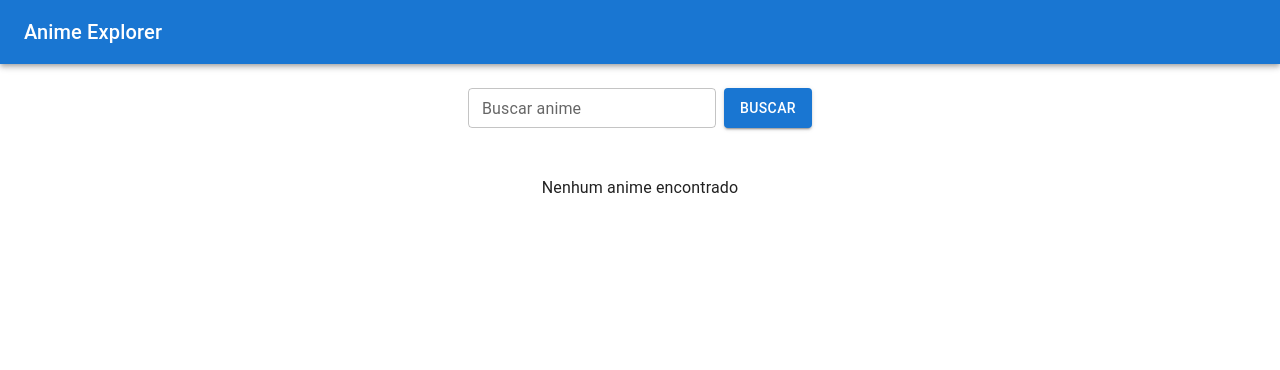
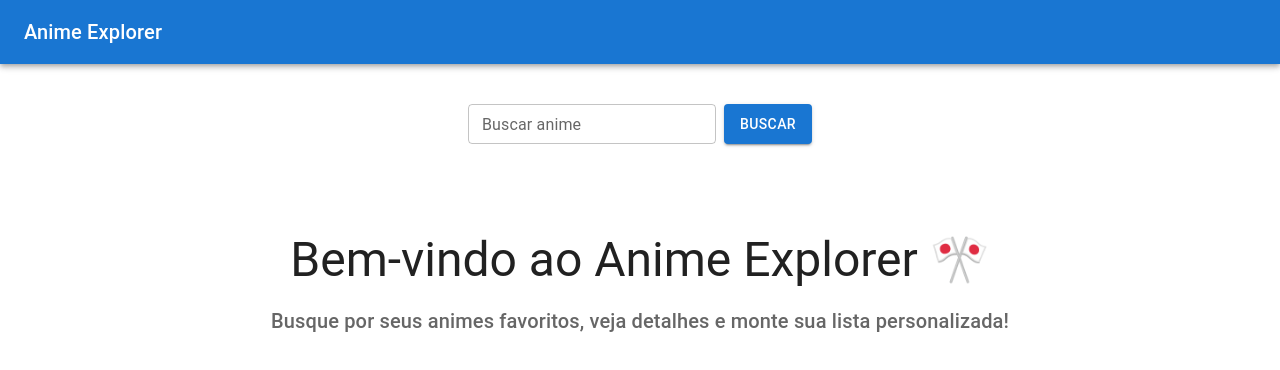
Before and after one commit to guievbs/anime-explorer, a React (Vite) app in the folder anime-explorer/: page / in a window 1280 px wide. Shown: the top 370 px of the page. Built offline with nearby package versions, Linux system fonts and the light colour scheme; some icons are missing.

Commit message:
feat: adicionar animações de boas-vindas e ajustar layout do cabeçalho

```diff
--- a/anime-explorer/package.json
+++ b/anime-explorer/package.json
@@ -14,6 +14,7 @@
     "@emotion/styled": "^11.14.1",
     "@mui/icons-material": "^7.3.2",
     "@mui/material": "^7.3.2",
+    "framer-motion": "^12.23.22",
     "react": "^19.1.1",
     "react-dom": "^19.1.1"
   },
--- a/anime-explorer/src/components/App.jsx
+++ b/anime-explorer/src/components/App.jsx
@@ -6,7 +6,9 @@ import { useContext } from "react";
 import { AppContext } from "../contexts/AppProvider";
 import Container from "@mui/material/Container";
 import Box from "@mui/material/Box";
+import Typography from "@mui/material/Typography";
 import { ThemeProvider, createTheme, CssBaseline } from "@mui/material";
+import { motion } from "framer-motion";
 
 export function App() {
   const { state } = useContext(AppContext);
@@ -29,14 +31,33 @@ export function App() {
             display: "flex",
             flexDirection: "column",
             alignItems: "center",
-            mt: 3,
+            mt: 5,
             mb: 3,
-            gap: 2,
+            gap: 3,
           }}
         >
           <SearchBar />
           {state.error && <ErrorBanner message={state.error} />}
-          <AnimeList />
+
+          {/* Página inicial de boas-vindas */}
+          {!state.query ? (
+            <motion.div
+              initial={{ opacity: 0, y: 40 }}
+              animate={{ opacity: 1, y: 0 }}
+              transition={{ duration: 0.6 }}
+              style={{ textAlign: "center", marginTop: "3rem" }}
+            >
+              <Typography variant="h3" gutterBottom>
+                Bem-vindo ao Anime Explorer 🎌
+              </Typography>
+              <Typography variant="h6" color="text.secondary">
+                Busque por seus animes favoritos, veja detalhes e monte sua
+                lista personalizada!
+              </Typography>
+            </motion.div>
+          ) : (
+            <AnimeList />
+          )}
         </Box>
       </Container>
     </ThemeProvider>
--- a/anime-explorer/src/components/Header.jsx
+++ b/anime-explorer/src/components/Header.jsx
@@ -45,7 +45,16 @@ export function Header() {
         anchor="right"
         open={open}
         onClose={() => setOpen(false)}
-        slotProps={{ paper: { sx: { width: { xs: "80%", sm: "400px" } } } }}
+        PaperProps={{
+          sx: {
+            width: {
+              xs: "100%", // celular ocupa toda tela
+              sm: "100%", // tablet pequeno também
+              md: "70%",  // médio ocupa 70%
+              lg: "50%",  // desktop ocupa metade
+            },
+          },
+        }}
       >
         <FavoritesPanel />
       </Drawer>
```
Also changed, not shown: 1 other file (tests, documents, lock files or other folders).
